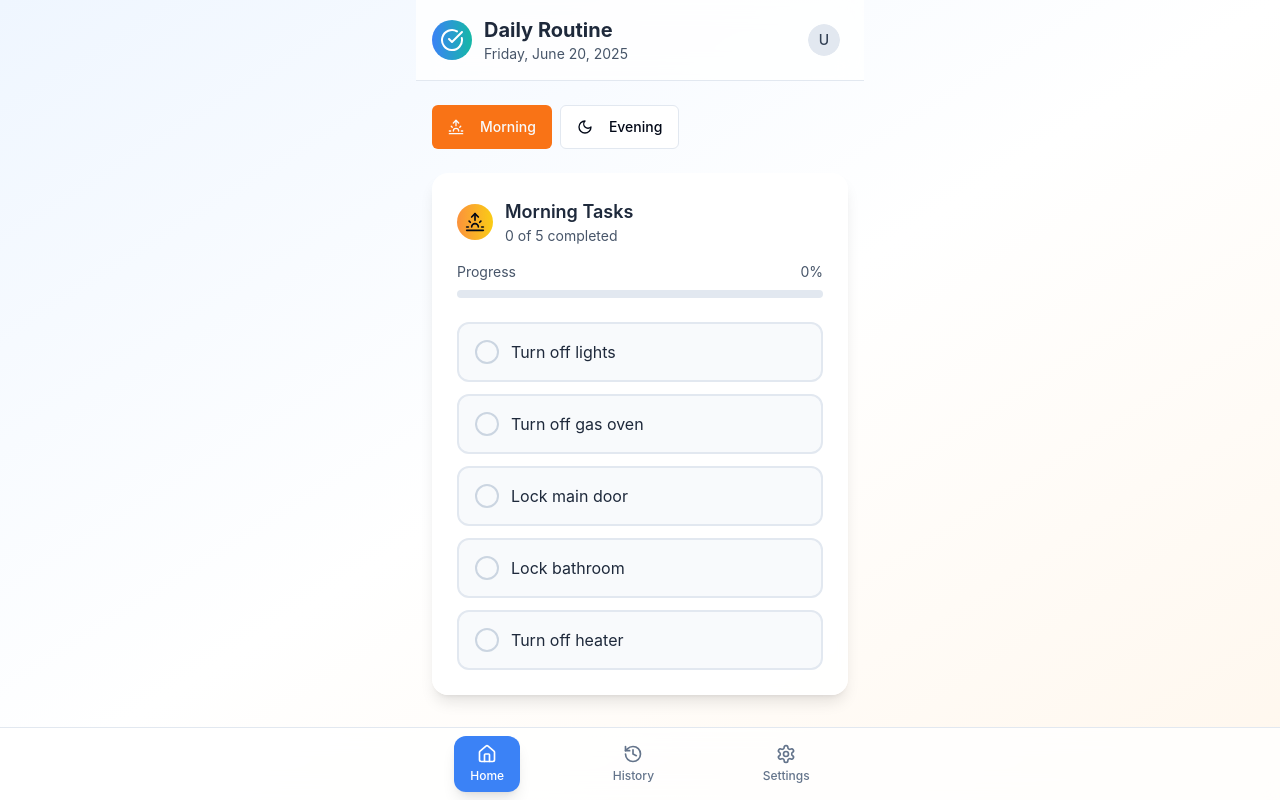
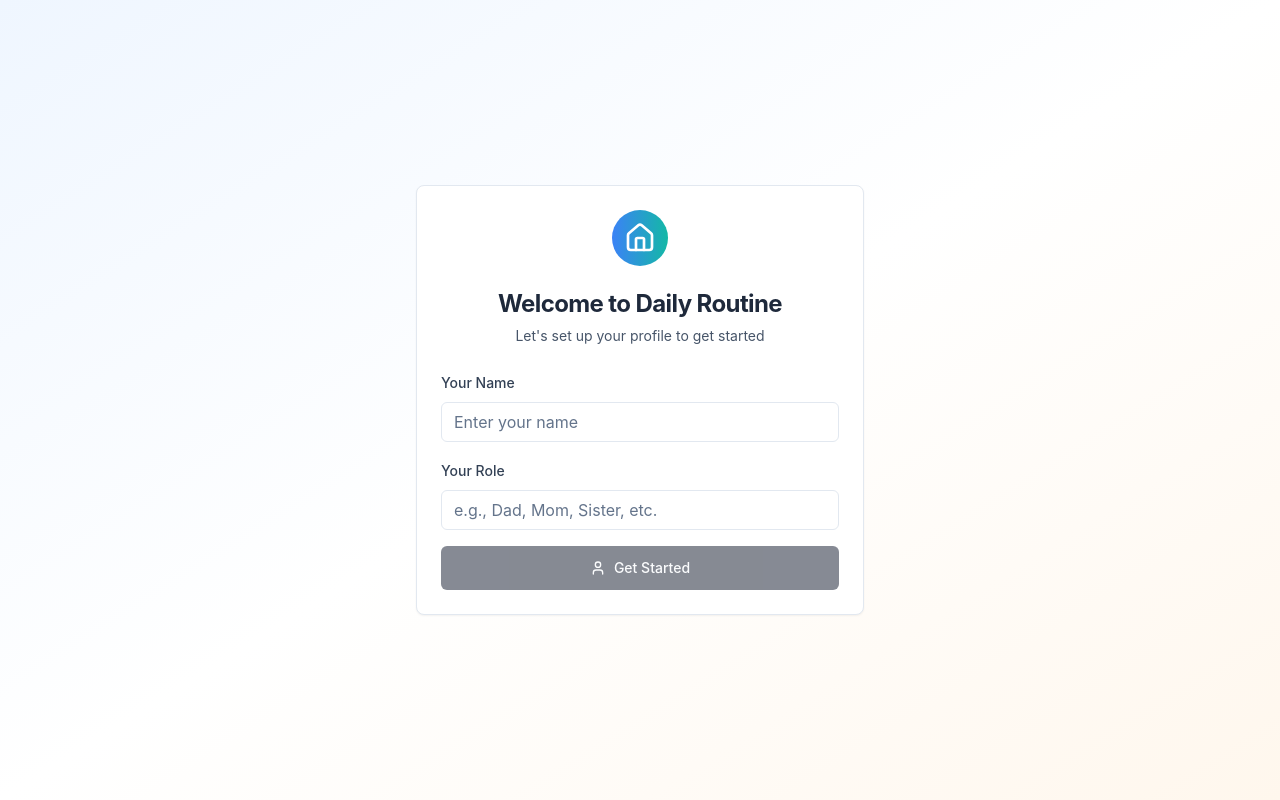
Before and after one commit to Rajeshwarantask/Daily-Task-Monitor, a React (Vite) app: page / in a window 1280 px wide. Built offline with nearby package versions, Linux system fonts and the light colour scheme.

Commit message:
Implement local storage user onboarding and member management
Adds a user onboarding flow for first-time app launches, storing user data in localStorage. Implements read-only household member lists, active user highlighting, and logout functionality.

```diff
--- a/src/components/Header.tsx
+++ b/src/components/Header.tsx
@@ -7,9 +7,23 @@ interface HeaderProps {
   isDarkMode: boolean;
   userName: string;
   setUserName: (name: string) => void;
+  householdMembers: Array<{
+    id: string;
+    name: string;
+    role: string;
+    isActive: boolean;
+  }>;
+  onUpdateUserName: (newName: string) => void;
+  onLogout: () => void;
 }
 
-export const Header: React.FC<HeaderProps> = ({ isDarkMode, userName, setUserName }) => {
+export const Header: React.FC<HeaderProps> = ({
+  isDarkMode,
+  userName,
+  householdMembers,
+  onUpdateUserName,
+  onLogout
+}) => {
   const today = new Date().toLocaleDateString('en-US', {
     weekday: 'long',
     year: 'numeric',
@@ -47,7 +61,10 @@ export const Header: React.FC<HeaderProps> = ({ isDarkMode, userName, setUserNam
           <UserProfile
             isDarkMode={isDarkMode}
             userName={userName}
-            setUserName={setUserName}
+            setUserName={onUpdateUserName}
+            householdMembers={householdMembers}
+            onUpdateUserName={onUpdateUserName}
+            onLogout={onLogout}
           />
         </div>
       </div>
--- /dev/null
+++ b/src/components/UserOnboarding.tsx
@@ -0,0 +1,111 @@
+
+import React, { useState } from 'react';
+import { Button } from '@/components/ui/button';
+import { Input } from '@/components/ui/input';
+import { Label } from '@/components/ui/label';
+import { Card, CardContent, CardHeader, CardTitle } from '@/components/ui/card';
+import { User, Home } from 'lucide-react';
+
+interface UserOnboardingProps {
+  onComplete: (name: string, role: string) => void;
+  isDarkMode: boolean;
+}
+
+export const UserOnboarding: React.FC<UserOnboardingProps> = ({ onComplete, isDarkMode }) => {
+  const [name, setName] = useState('');
+  const [role, setRole] = useState('');
+  const [isSubmitting, setIsSubmitting] = useState(false);
+
+  const handleSubmit = (e: React.FormEvent) => {
+    e.preventDefault();
+    if (name.trim() && role.trim()) {
+      setIsSubmitting(true);
+      // Simulate a brief loading state
+      setTimeout(() => {
+        onComplete(name.trim(), role.trim());
+        setIsSubmitting(false);
+      }, 500);
+    }
+  };
+
+  return (
+    <div className={`min-h-screen flex items-center justify-center p-4 ${
+      isDarkMode
+        ? 'bg-gradient-to-br from-slate-900 via-slate-800 to-slate-900'
+        : 'bg-gradient-to-br from-blue-50 via-white to-orange-50'
+    }`}>
+      <Card className={`w-full max-w-md ${
+        isDarkMode ? 'bg-slate-800 border-slate-700' : 'bg-white border-slate-200'
+      }`}>
+        <CardHeader className="text-center">
+          <div className={`mx-auto p-3 rounded-full mb-4 ${
+            isDarkMode ? 'bg-blue-600' : 'bg-gradient-to-r from-blue-500 to-teal-500'
+          }`}>
+            <Home className="w-8 h-8 text-white" />
+          </div>
+          <CardTitle className={`text-2xl font-bold ${
+            isDarkMode ? 'text-white' : 'text-slate-800'
+          }`}>
+            Welcome to Daily Routine
+          </CardTitle>
+          <p className={`text-sm ${
+            isDarkMode ? 'text-slate-300' : 'text-slate-600'
+          }`}>
+            Let's set up your profile to get started
+          </p>
+        </CardHeader>
+        <CardContent>
+          <form onSubmit={handleSubmit} className="space-y-4">
+            <div>
+              <Label htmlFor="name" className={isDarkMode ? 'text-slate-200' : 'text-slate-700'}>
+                Your Name
+              </Label>
+              <Input
+                id="name"
+                type="text"
+                value={name}
+                onChange={(e) => setName(e.target.value)}
+                placeholder="Enter your name"
+                className="mt-2"
+                required
+              />
+            </div>
+
+            <div>
+              <Label htmlFor="role" className={isDarkMode ? 'text-slate-200' : 'text-slate-700'}>
+                Your Role
+              </Label>
+              <Input
+                id="role"
+                type="text"
+                value={role}
+                onChange={(e) => setRole(e.target.value)}
+                placeholder="e.g., Dad, Mom, Sister, etc."
+                className="mt-2"
+                required
+              />
+            </div>
+
+            <Button
+              type="submit"
+              className="w-full mt-6"
+              disabled={!name.trim() || !role.trim() || isSubmitting}
+            >
+              {isSubmitting ? (
+                <div className="flex items-center space-x-2">
+                  <div className="w-4 h-4 border-2 border-white border-t-transparent rounded-full animate-spin"></div>
+                  <span>Setting up...</span>
+                </div>
+              ) : (
+                <div className="flex items-center space-x-2">
+                  <User className="w-4 h-4" />
+                  <span>Get Started</span>
+                </div>
+              )}
+            </Button>
+          </form>
+        </CardContent>
+      </Card>
+    </div>
+  );
+};
--- /dev/null
+++ b/src/hooks/useUserData.ts
@@ -0,0 +1,108 @@
+
+import { useState, useEffect } from 'react';
+
+export interface User {
+  id: string;
+  name: string;
+  role: string;
+  lastActive: string;
+}
+
+export interface CurrentUser extends User {
+  isActive: true;
+}
+
+const CURRENT_USER_KEY = 'currentUser';
+const HOUSEHOLD_MEMBERS_KEY = 'householdMembers';
+
+export const useUserData = () => {
+  const [currentUser, setCurrentUser] = useState<CurrentUser | null>(null);
+  const [householdMembers, setHouseholdMembers] = useState<User[]>([]);
+  const [isFirstTime, setIsFirstTime] = useState(true);
+
+  // Load data from localStorage on mount
+  useEffect(() => {
+    const savedCurrentUser = localStorage.getItem(CURRENT_USER_KEY);
+    const savedMembers = localStorage.getItem(HOUSEHOLD_MEMBERS_KEY);
+
+    if (savedCurrentUser) {
+      const user = JSON.parse(savedCurrentUser);
+      setCurrentUser({ ...user, isActive: true });
+      setIsFirstTime(false);
+    }
+
+    if (savedMembers) {
+      setHouseholdMembers(JSON.parse(savedMembers));
+    }
+  }, []);
+
+  const loginUser = (name: string, role: string) => {
+    const userId = `user_${Date.now()}_${Math.random().toString(36).substr(2, 9)}`;
+    const newUser: CurrentUser = {
+      id: userId,
+      name,
+      role,
+      lastActive: new Date().toISOString(),
+      isActive: true
+    };
+
+    // Save current user
+    localStorage.setItem(CURRENT_USER_KEY, JSON.stringify(newUser));
+    setCurrentUser(newUser);
+
+    // Add to household members if not already there
+    const existingMembers = JSON.parse(localStorage.getItem(HOUSEHOLD_MEMBERS_KEY) || '[]');
+    const memberExists = existingMembers.some((member: User) =>
+      member.name === name && member.role === role
+    );
+
+    if (!memberExists) {
+      const updatedMembers = [...existingMembers, { ...newUser, isActive: false }];
+      localStorage.setItem(HOUSEHOLD_MEMBERS_KEY, JSON.stringify(updatedMembers));
+      setHouseholdMembers(updatedMembers);
+    } else {
+      setHouseholdMembers(existingMembers);
+    }
+
+    setIsFirstTime(false);
+  };
+
+  const updateCurrentUserName = (newName: string) => {
+    if (!currentUser) return;
+
+    const updatedUser = { ...currentUser, name: newName };
+
+    // Update current user in localStorage
+    localStorage.setItem(CURRENT_USER_KEY, JSON.stringify(updatedUser));
+    setCurrentUser(updatedUser);
+
+    // Update in household members list
+    const updatedMembers = householdMembers.map(member =>
+      member.id === currentUser.id ? { ...member, name: newName } : member
+    );
+    localStorage.setItem(HOUSEHOLD_MEMBERS_KEY, JSON.stringify(updatedMembers));
+    setHouseholdMembers(updatedMembers);
+  };
+
+  const logoutUser = () => {
+    localStorage.removeItem(CURRENT_USER_KEY);
+    setCurrentUser(null);
+    setIsFirstTime(true);
+  };
+
+  const getHouseholdMembersWithActiveStatus = () => {
+    return householdMembers.map(member => ({
+      ...member,
+      isActive: currentUser?.id === member.id
+    }));
+  };
+
+  return {
+    currentUser,
+    householdMembers: getHouseholdMembersWithActiveStatus(),
+    isFirstTime,
+    loginUser,
+    updateCurrentUserName,
+    logoutUser
+  };
+};
--- a/src/pages/Index.tsx
+++ b/src/pages/Index.tsx
@@ -1,4 +1,3 @@
-
 import React, { useState, useEffect } from 'react';
 import { TaskSection } from '@/components/TaskSection';
 import { Header } from '@/components/Header';
@@ -6,7 +5,9 @@ import { NavigationTabs } from '@/components/NavigationTabs';
 import { SettingsPanel } from '@/components/SettingsPanel';
 import { HistoryPanel } from '@/components/HistoryPanel';
 import { NotificationBanner } from '@/components/NotificationBanner';
+import { UserOnboarding } from '@/components/UserOnboarding';
 import { useNotificationSystem } from '@/hooks/useNotificationSystem';
+import { useUserData } from '@/hooks/useUserData';
 import { useToast } from '@/hooks/use-toast';
 import { Button } from '@/components/ui/button';
 import { Sunrise, Moon } from 'lucide-react';
@@ -14,8 +15,18 @@ import { Sunrise, Moon } from 'lucide-react';
 const Index = () => {
   const [activeTab, setActiveTab] = useState('home');
   const [isDarkMode, setIsDarkMode] = useState(false);
-  const [userName, setUserName] = useState('User 1');
   const [selectedTimeOfDay, setSelectedTimeOfDay] = useState<'morning' | 'evening'>('morning');
+
+  // User data management
+  const {
+    currentUser,
+    householdMembers,
+    isFirstTime,
+    loginUser,
+    updateCurrentUserName,
+    logoutUser
+  } = useUserData();
+
   const [morningTasks, setMorningTasks] = useState([
     { id: '1', text: 'Turn off lights', completed: false, completedBy: null, completedAt: null },
     { id: '2', text: 'Turn off gas oven', completed: false, completedBy: null, completedAt: null },
@@ -34,6 +45,7 @@ const Index = () => {
     morning: '06:30',
     night: '22:30'
   });
+
   const { toast } = useToast();
 
   // Initialize notification system
@@ -41,7 +53,7 @@ const Index = () => {
     morningTasks,
     nightTasks,
     reminderTimes,
-    userName
+    currentUser?.name || 'Unknown User'
   );
 
   // Toggle dark mode
@@ -53,8 +65,14 @@ const Index = () => {
     }
   }, [isDarkMode]);
 
+  // Show onboarding if first time or no current user
+  if (isFirstTime || !currentUser) {
+    return <UserOnboarding onComplete={loginUser} isDarkMode={isDarkMode} />;
+  }
+
   const toggleTask = (taskId: string, isMorning: boolean) => {
     const now = new Date().toISOString();
+    const userName = currentUser.name;
 
     if (isMorning) {
       setMorningTasks(prev => prev.map(task =>
@@ -110,6 +128,10 @@ const Index = () => {
     if (notification.type === 'morning') return morningTasks;
     if (notification.type === 'evening') return nightTasks;
     return [];
+  };
+
+  const handleUserNameUpdate = (newName: string) => {
+    updateCurrentUserName(newName);
   };
 
   const renderContent = () => {
@@ -189,8 +211,11 @@ const Index = () => {
       <div className="max-w-md mx-auto min-h-screen flex flex-col">
         <Header
           isDarkMode={isDarkMode}
-          userName={userName}
-          setUserName={setUserName}
+          userName={currentUser.name}
+          setUserName={handleUserNameUpdate}
+          householdMembers={householdMembers}
+          onUpdateUserName={handleUserNameUpdate}
+          onLogout={logoutUser}
         />
 
         {/* Persistent Notification Banner */}
```
Also changed, not shown: src/components/UserProfile.tsx (+32 -13 lines).
